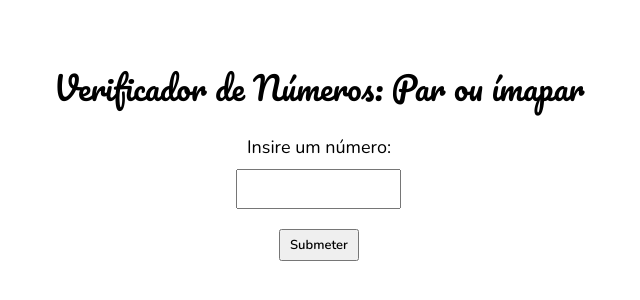
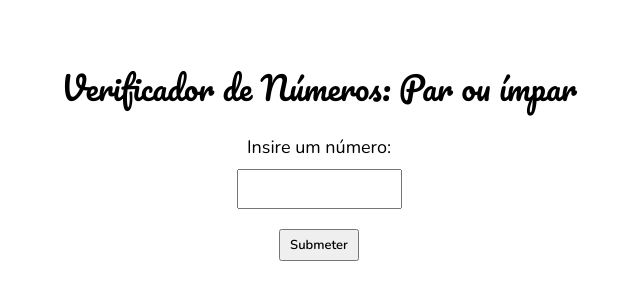
Before and after one commit to Eduardo-Ofice-Jr/Par-ou-mpar, a plain HTML site: page index.html in a window 1280 px wide. Shown: the part 120-420 px from the top of the page, without its empty margins (321-961 px from the left). Drawn offline with nearby package versions, Linux system fonts and the light colour scheme.

Commit message:
Update index.html

```diff
--- a/index.html
+++ b/index.html
@@ -8,7 +8,7 @@
 </head>
 <body>
     <div>
-        <h1>Verificador de Números: Par ou ímapar</h1>
+        <h1>Verificador de Números: Par ou ímpar</h1>
         <p>Insire um número:</p>
         <input type="number" id="box_number" class="box_number">
         <br>
```
